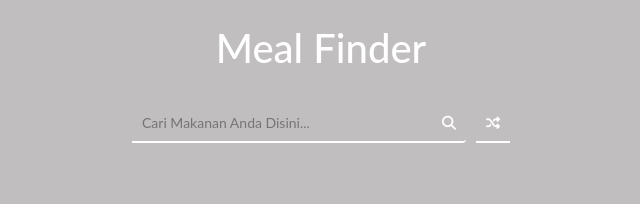
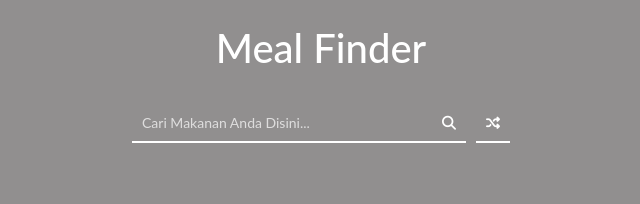
Before and after one commit to doniwirawan/MealFinder, a plain HTML site: page index.html in a window 1280 px wide. Shown: the whole page, without its empty margins (319-959 px from the left). Drawn offline with nearby package versions, Linux system fonts and the light colour scheme.

Commit message:
change the css little bit

```diff
--- a/script.js
+++ b/script.js
@@ -45,7 +45,7 @@ function searchMeal(e) {
 			.then(res => res.json())
 			.then(data => {
 				console.log(data);
-				resultHeading.innerHTML = `<h2 class='mt-4'>Hasil pencarian dari '${term}' : </h2>`;
+				resultHeading.innerHTML = `<h4 class='mt-4'>Hasil pencarian dari '${term}' : </h4>`;
 				if (data.meals === null) {
 					resultHeading.innerHTML = ``;
 					showModal('block', `Pencarian untuk ${term} kosong, coba lagi !`);
--- a/style.css
+++ b/style.css
@@ -6,7 +6,26 @@
 }
 
 body {
-	background: #c0bebe;
+
+	background: rgb(145, 143, 143);
+	color: #fff;
+	background-size: cover;
+	background-repeat: no-repeat;
+}
+
+::placeholder {
+	color: #fff;
+	opacity: .7;
+	/* Firefox */
+}
+
+:-ms-input-placeholder {
+	/* Internet Explorer 10-11 */
+	color: #fff;
+}
+
+::-ms-input-placeholder {
+	/* Microsoft Edge */
 	color: #fff;
 }
 
@@ -80,8 +99,7 @@ button:hover i.fas {
 	border-left: 0;
 	border-radius: 0;
 
-	border-top-right-radius: 4px;
-	border-bottom-right-radius: 4px;
+
 }
 
 .random-btn {
```
